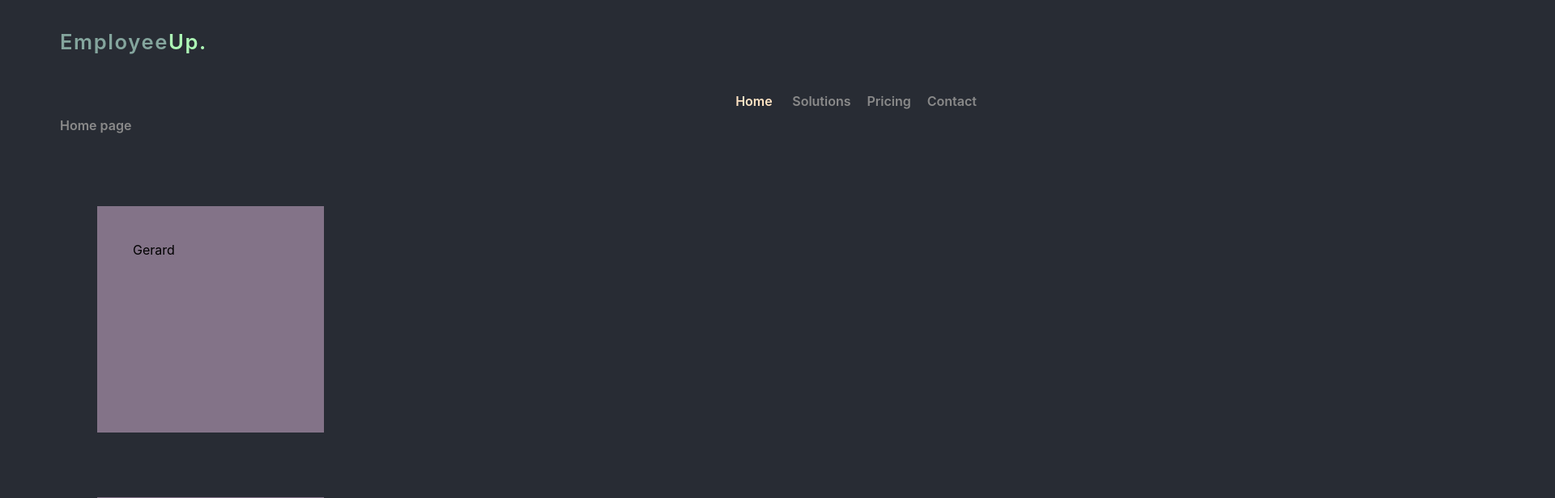
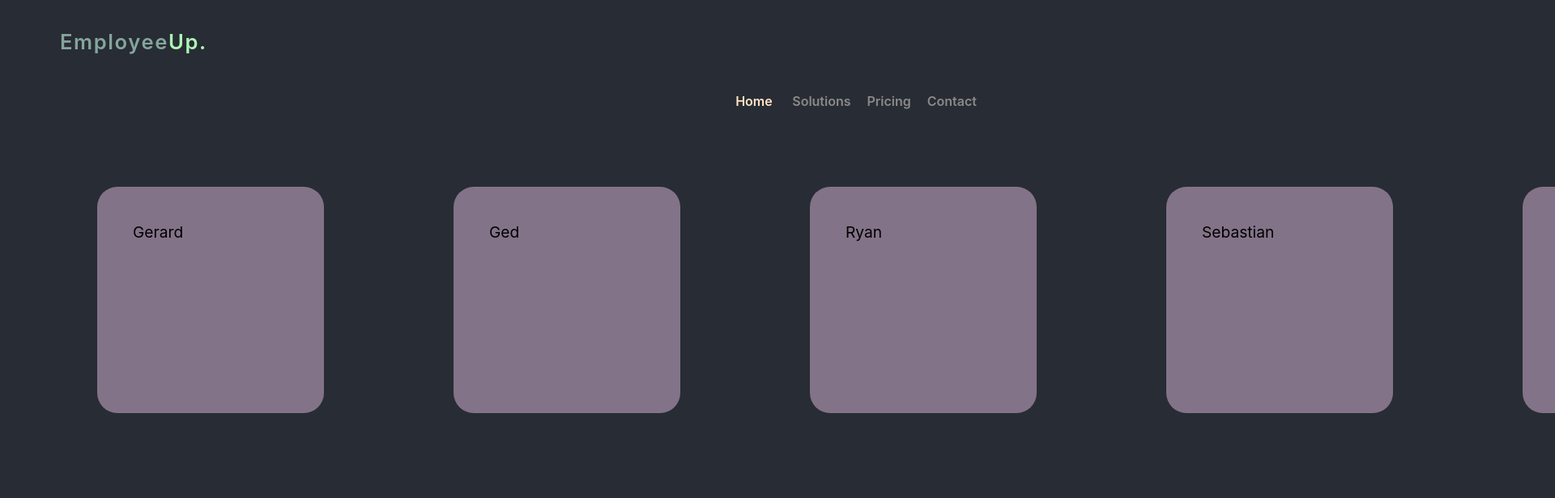
Before and after one commit to dianastanciu-dev/employee-management, a React (Create React App) app: page / in a window 1280 px wide. Shown: the top 616 px of the page at 81% size, 1920 px wide, since content can reach past the window. Built offline with nearby package versions, Linux system fonts and the light colour scheme.

Commit message:
cards updated

```diff
--- a/src/components/Home.css
+++ b/src/components/Home.css
@@ -1,24 +1,27 @@
 .employeeCard{
       /*background-color: #837388;*/
       margin: 10vh;
-      display: flex;
-      justify-content: flex-start;
 
 
 }
 
 .employeeCard li{
-      flex-direction: row!important;
+
       width: 15vw;
       height: 15vw;
       padding: calc(5vw - 20px);
+      border-radius: 25px;
+      font-size: 1.2em;
+}
 
-}
 
 ul{
       list-style: none;
+      display: flex;
+      justify-content: flex-start;
 }
 
 li{
+      flex-direction: row;
       background-color: #837388;
 }
--- a/src/components/Home.js
+++ b/src/components/Home.js
@@ -14,7 +14,6 @@ export default function Home(){
 
     return(
 <div>
-    <p>Home page</p>
 <ul>
     {employees.map((item, index)=>{
        return <div className="employeeCard">
```
